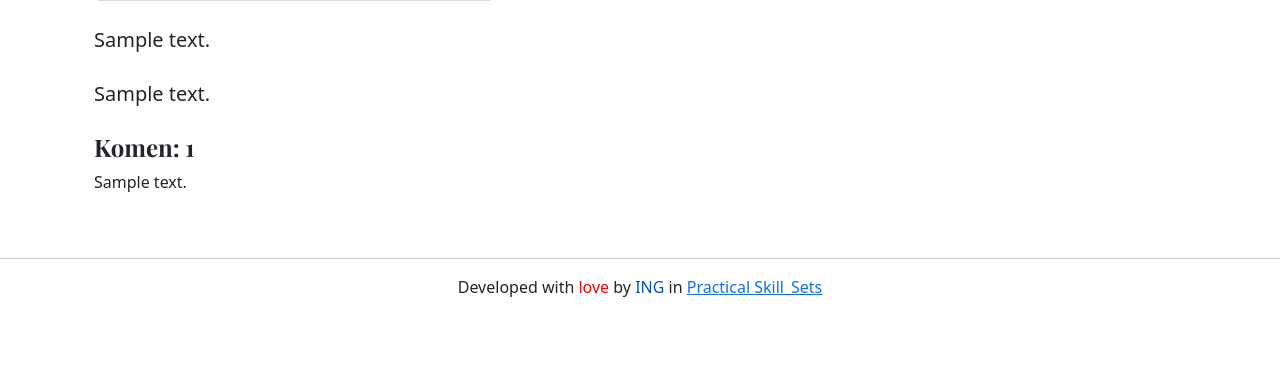
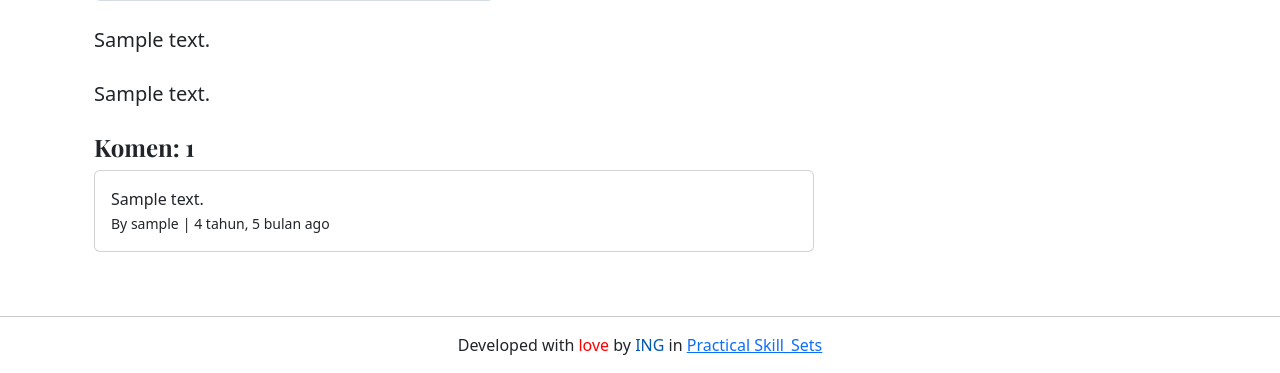
Before and after one commit to gurnitha/2466-dj5-blog-app, a Django app: template templates/blog/blogs_by_slug.html in a window 1280 px wide. Shown: the part 880-1253 px from the top of the page. Before the commit the page ends 1177 px from the top, so only its background shows below. Run offline with Django 5.2, Linux system fonts and the light colour scheme; tables that the repository leaves empty hold one stand-in row (values such as "Sample post"); the template is opened without the code that fills it: values that come from a table or form of the project are taken from there, most other values are stand-ins (such as "Sample title", 1, 10 or a date in 2020); grey boxes marked "Sample" are stand-in pictures; data that the repository does not hold is empty; some libraries are stand-ins or nearby versions.

Commit message:
6. Load dan display comments part 3: add style

```diff
--- a/templates/blog/blogs_by_slug.html
+++ b/templates/blog/blogs_by_slug.html
@@ -42,7 +42,15 @@
 
                     {% if comments %}
                         {% for comment in comments %}
-                            {{ comment }}
+                            <div class="card mt-1">
+                                <div class="card-body">
+                                    <p class="card-text mb-0">{{ comment }}</p>
+                                    <span>
+                                        <small>By {{ comment.user }}</small>
+                                        <small>| {{ comment.created_at | timesince }} ago</small>
+                                    </span>
+                                </div>
+                            </div>
                         {% endfor %}
                     {% else %}
                         Belum ada komen
```
Also changed, not shown: README.md.
